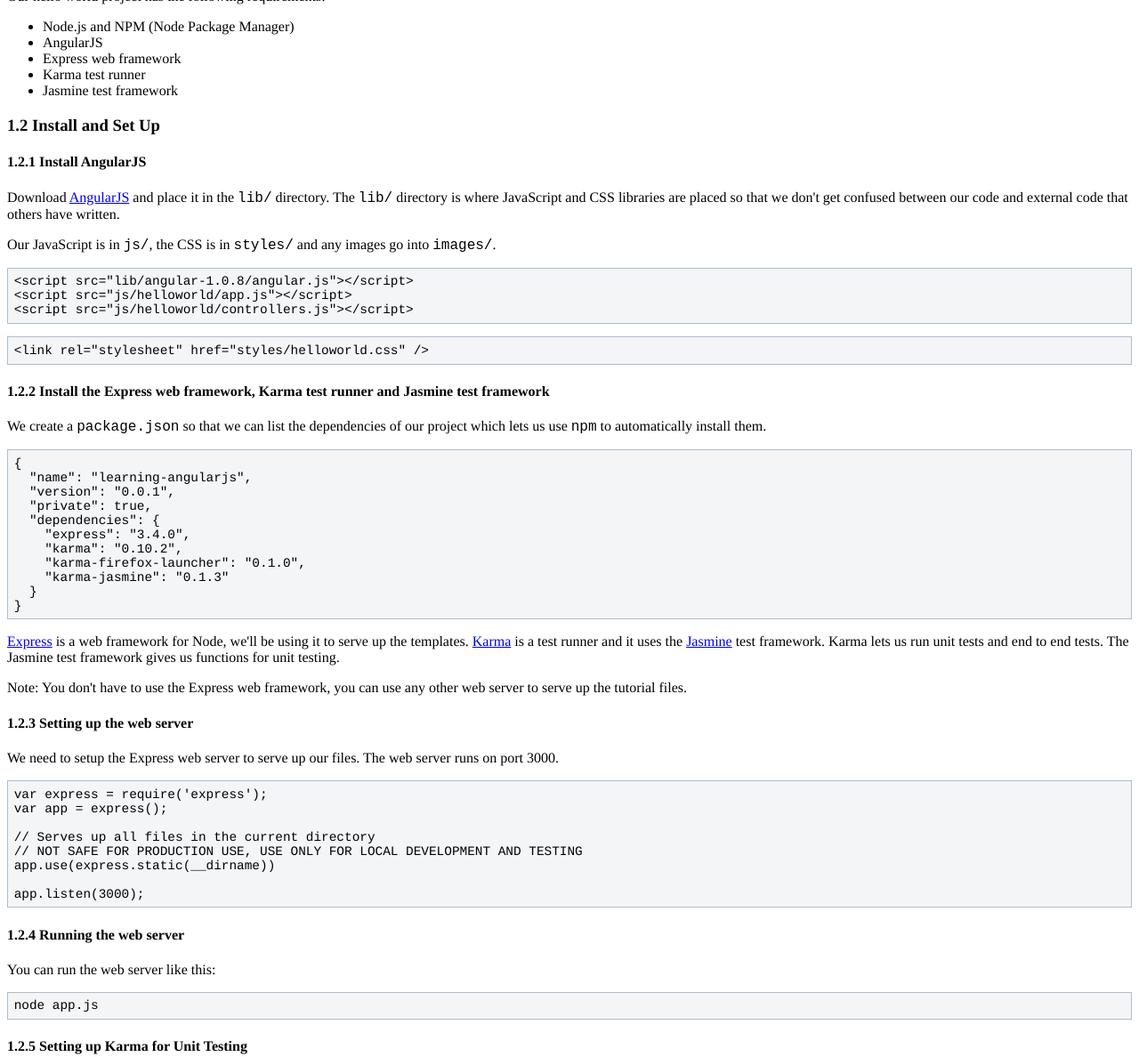
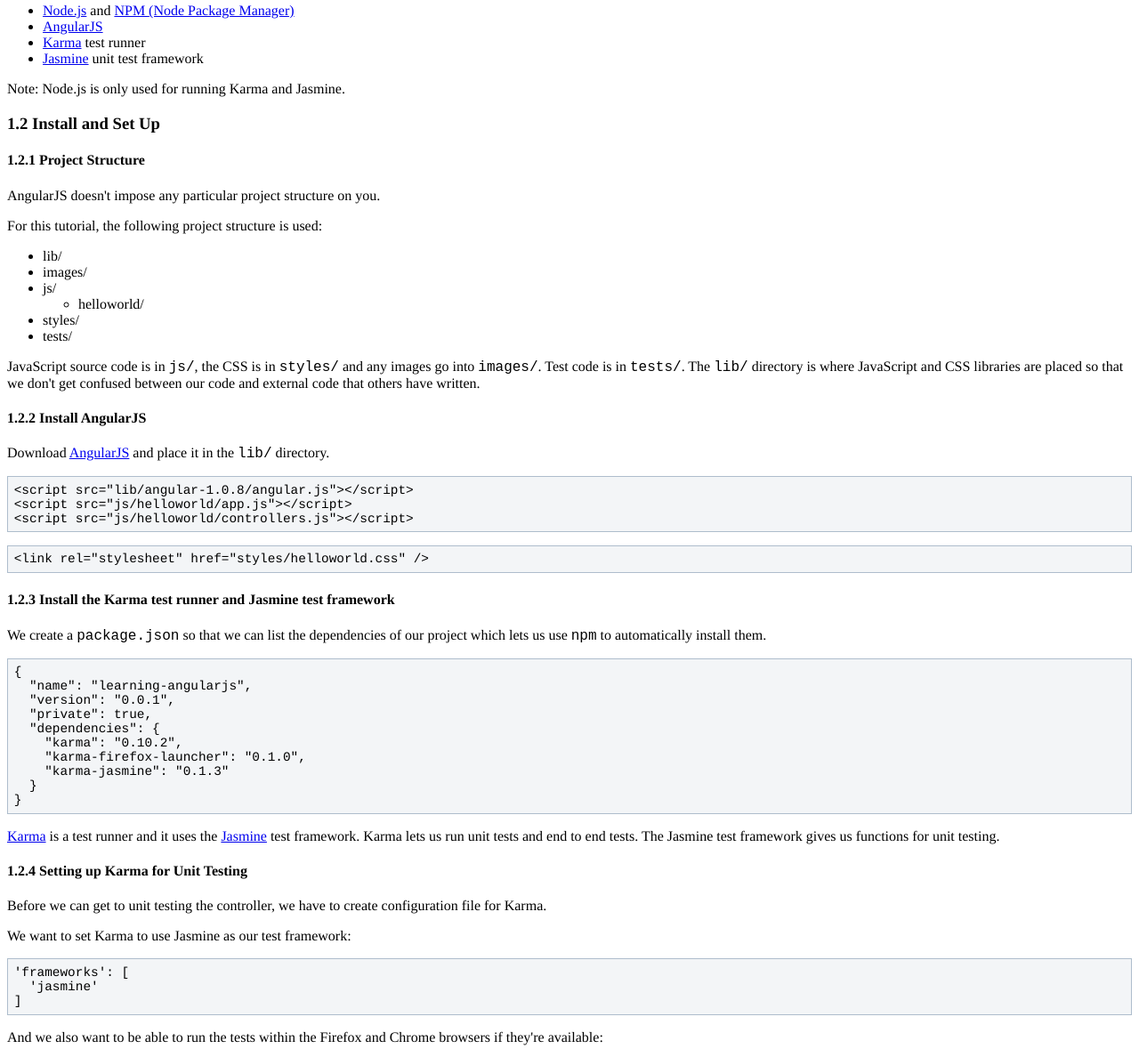
Before and after one commit to kumaraguruj/learning-angularjs, a website: page helloworld-tutorial.html in a window 1280 px wide. Shown: the part 877-2065 px from the top of the page at 89% size. Drawn offline with Linux system fonts and the light colour scheme.

Commit message:
Updated generated HTML

```diff
--- a/helloworld-tutorial.html
+++ b/helloworld-tutorial.html
@@ -7,7 +7,7 @@
 <meta http-equiv="Content-Type" content="text/html;charset=utf-8"/>
 <meta name="title" content="AngularJS Hello World"/>
 <meta name="generator" content="Org-mode"/>
-<meta name="generated" content="2013-10-09 16:23:23 EDT"/>
+<meta name="generated" content="2013-10-09 16:54:30 EDT"/>
 <meta name="author" content="Rudolf Olah"/>
 <meta name="description" content=""/>
 <meta name="keywords" content=""/>
@@ -103,12 +103,11 @@
 <li><a href="#sec-1-1">1.1 Requirements</a></li>
 <li><a href="#sec-1-2">1.2 Install and Set Up</a>
 <ul>
-<li><a href="#sec-1-2-1">1.2.1 Install AngularJS</a></li>
-<li><a href="#sec-1-2-2">1.2.2 Install the Express web framework, Karma test runner and Jasmine test framework</a></li>
-<li><a href="#sec-1-2-3">1.2.3 Setting up the web server</a></li>
-<li><a href="#sec-1-2-4">1.2.4 Running the web server</a></li>
-<li><a href="#sec-1-2-5">1.2.5 Setting up Karma for Unit Testing</a></li>
-<li><a href="#sec-1-2-6">1.2.6 Running the Karma Unit Tests</a></li>
+<li><a href="#sec-1-2-1">1.2.1 Project Structure</a></li>
+<li><a href="#sec-1-2-2">1.2.2 Install AngularJS</a></li>
+<li><a href="#sec-1-2-3">1.2.3 Install the Karma test runner and Jasmine test framework</a></li>
+<li><a href="#sec-1-2-4">1.2.4 Setting up Karma for Unit Testing</a></li>
+<li><a href="#sec-1-2-5">1.2.5 Running the Karma Unit Tests</a></li>
 </ul></li>
 </ul>
 </li>
@@ -173,19 +172,20 @@
 Our hello world project has the following requirements:
 </p>
 <ul>
-<li>Node.js and NPM (Node Package Manager)
+<li><a href="http://nodejs.org/">Node.js</a> and <a href="https://npmjs.org/">NPM (Node Package Manager)</a>
 </li>
-<li>AngularJS
+<li><a href="http://angularjs.org/">AngularJS</a>
 </li>
-<li>Express web framework
+<li><a href="http://karma-runner.github.io/">Karma</a> test runner
 </li>
-<li>Karma test runner
-</li>
-<li>Jasmine test framework
+<li><a href="http://pivotal.github.io/jasmine/">Jasmine</a> unit test framework
 </li>
 </ul>
 
 
+<p>
+Note: Node.js is only used for running Karma and Jasmine.
+</p>
 </div>
 
 </div>
@@ -198,17 +198,48 @@
 </div>
 
 <div id="outline-container-1-2-1" class="outline-4">
-<h4 id="sec-1-2-1"><span class="section-number-4">1.2.1</span> Install AngularJS</h4>
+<h4 id="sec-1-2-1"><span class="section-number-4">1.2.1</span> Project Structure</h4>
 <div class="outline-text-4" id="text-1-2-1">
 
-<p>Download <a href="http://www.angularjs.org/">AngularJS</a> and place it in the <code>lib/</code> directory. The <code>lib/</code>
+<p>AngularJS doesn't impose any particular project structure on you.
+</p>
+<p>
+For this tutorial, the following project structure is used:
+</p><ul>
+<li>lib/
+</li>
+<li>images/
+</li>
+<li>js/
+<ul>
+<li>helloworld/
+</li>
+</ul>
+
+</li>
+<li>styles/
+</li>
+<li>tests/
+</li>
+</ul>
+
+
+<p>
+JavaScript source code is in <code>js/</code>, the CSS is in <code>styles/</code> and any
+images go into <code>images/</code>. Test code is in <code>tests/</code>. The <code>lib/</code>
 directory is where JavaScript and CSS libraries are placed so that we
 don't get confused between our code and external code that others have
 written.
 </p>
-<p>
-Our JavaScript is in <code>js/</code>, the CSS is in <code>styles/</code> and any images go
-into <code>images/</code>.
+</div>
+
+</div>
+
+<div id="outline-container-1-2-2" class="outline-4">
+<h4 id="sec-1-2-2"><span class="section-number-4">1.2.2</span> Install AngularJS</h4>
+<div class="outline-text-4" id="text-1-2-2">
+
+<p>Download <a href="http://www.angularjs.org/">AngularJS</a> and place it in the <code>lib/</code> directory.
 </p>
 
 
@@ -228,9 +259,9 @@
 
 </div>
 
-<div id="outline-container-1-2-2" class="outline-4">
-<h4 id="sec-1-2-2"><span class="section-number-4">1.2.2</span> Install the Express web framework, Karma test runner and Jasmine test framework</h4>
-<div class="outline-text-4" id="text-1-2-2">
+<div id="outline-container-1-2-3" class="outline-4">
+<h4 id="sec-1-2-3"><span class="section-number-4">1.2.3</span> Install the Karma test runner and Jasmine test framework</h4>
+<div class="outline-text-4" id="text-1-2-3">
 
 <p>We create a <code>package.json</code> so that we can list the dependencies of our
 project which lets us use <code>npm</code> to automatically install them.
@@ -243,7 +274,6 @@
   "version": "0.0.1",
   "private": true,
   "dependencies": {
-    "express": "3.4.0",
     "karma": "0.10.2",
     "karma-firefox-launcher": "0.1.0",
     "karma-jasmine": "0.1.3"
@@ -253,61 +283,16 @@
 
 
 <p>
-<a href="http://expressjs.com/">Express</a> is a web framework for Node, we'll be using it to serve up the
-templates. <a href="http://karma-runner.github.io/">Karma</a> is a test runner and it uses the <a href="http://pivotal.github.io/jasmine/">Jasmine</a> test
-framework. Karma lets us run unit tests and end to end tests. The
-Jasmine test framework gives us functions for unit testing.
-</p>
-<p>
-Note: You don't have to use the Express web framework, you can use any
-other web server to serve up the tutorial files.
+<a href="http://karma-runner.github.io/">Karma</a> is a test runner and it uses the <a href="http://pivotal.github.io/jasmine/">Jasmine</a> test framework. Karma
+lets us run unit tests and end to end tests. The Jasmine test
+framework gives us functions for unit testing.
 </p></div>
 
 </div>
 
-<div id="outline-container-1-2-3" class="outline-4">
-<h4 id="sec-1-2-3"><span class="section-number-4">1.2.3</span> Setting up the web server</h4>
-<div class="outline-text-4" id="text-1-2-3">
-
-<p>We need to setup the Express web server to serve up our files. The web
-server runs on port 3000.
-</p>
-
-
-
-<pre class="example">var express = require('express');
-var app = express();
-
-// Serves up all files in the current directory
-// NOT SAFE FOR PRODUCTION USE, USE ONLY FOR LOCAL DEVELOPMENT AND TESTING
-app.use(express.static(__dirname))
-
-app.listen(3000);
-</pre>
-
-</div>
-
-</div>
-
 <div id="outline-container-1-2-4" class="outline-4">
-<h4 id="sec-1-2-4"><span class="section-number-4">1.2.4</span> Running the web server</h4>
+<h4 id="sec-1-2-4"><span class="section-number-4">1.2.4</span> Setting up Karma for Unit Testing</h4>
 <div class="outline-text-4" id="text-1-2-4">
-
-<p>You can run the web server like this:
-</p>
-
-
-
-<pre class="example">node app.js
-</pre>
-
-</div>
-
-</div>
-
-<div id="outline-container-1-2-5" class="outline-4">
-<h4 id="sec-1-2-5"><span class="section-number-4">1.2.5</span> Setting up Karma for Unit Testing</h4>
-<div class="outline-text-4" id="text-1-2-5">
 
 <p>Before we can get to unit testing the controller, we have to create
 configuration file for Karma.
@@ -407,9 +392,9 @@
 
 </div>
 
-<div id="outline-container-1-2-6" class="outline-4">
-<h4 id="sec-1-2-6"><span class="section-number-4">1.2.6</span> Running the Karma Unit Tests</h4>
-<div class="outline-text-4" id="text-1-2-6">
+<div id="outline-container-1-2-5" class="outline-4">
+<h4 id="sec-1-2-5"><span class="section-number-4">1.2.5</span> Running the Karma Unit Tests</h4>
+<div class="outline-text-4" id="text-1-2-5">
 
 <p>You can run the unit tests like this:
 </p>
@@ -1391,7 +1376,7 @@
 </div>
 
 <div id="postamble">
-<p class="date">Date: 2013-10-09 16:23:23 EDT</p>
+<p class="date">Date: 2013-10-09 16:54:30 EDT</p>
 <p class="author">Author: Rudolf Olah</p>
 <p class="creator">Org version 7.8.11 with Emacs version 24</p>
 <a href="http://validator.w3.org/check?uri=referer">Validate XHTML 1.0</a>
```
